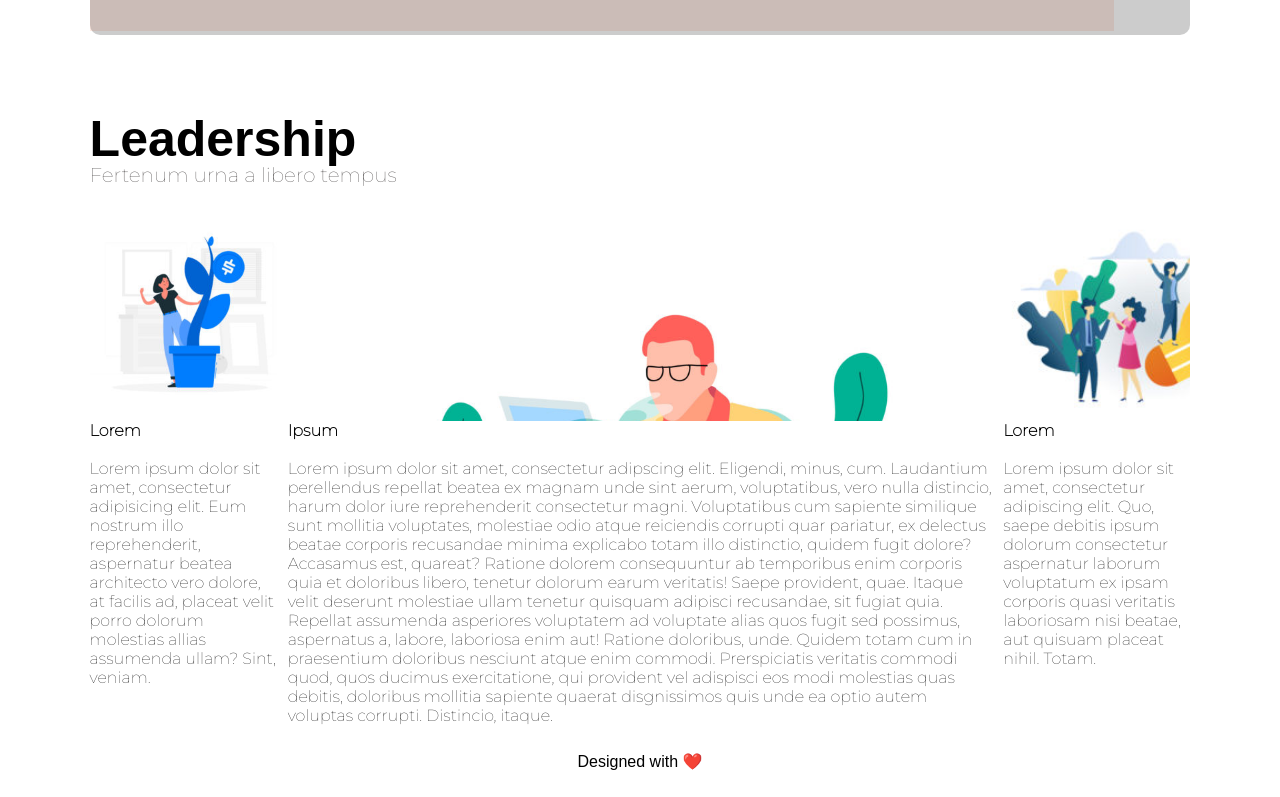
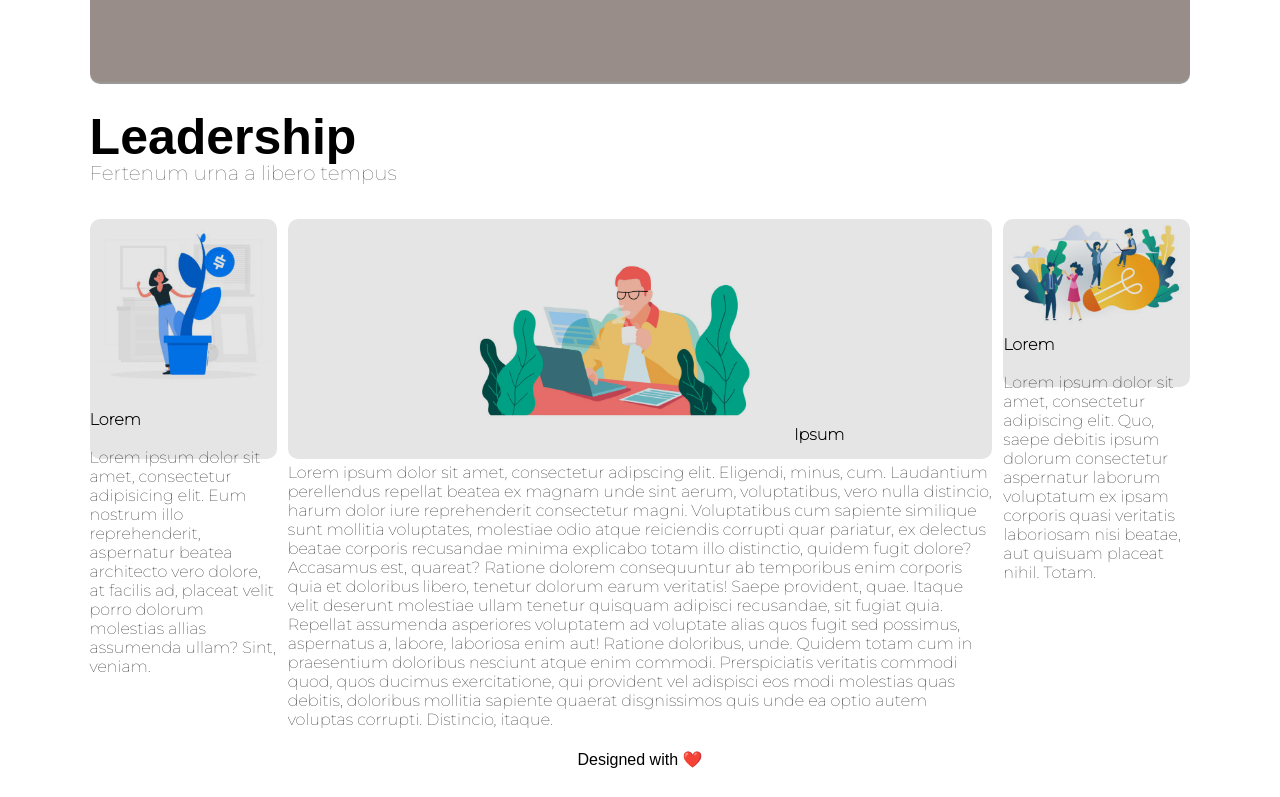
Before and after one commit to GianniPio/htmlcss-wp, a plain HTML site: page index.html in a window 1280 px wide. Shown: the part 834-1631 px from the top of the page. Drawn offline with Linux system fonts and the light colour scheme.

Commit message:
aggiornamento

```diff
--- a/css/style.css
+++ b/css/style.css
@@ -42,8 +42,7 @@ header{
 /* tag main */
 
 .sopra{
-    height: auto;
-    padding-bottom: 20px ;
+    width: auto;
 }
 
 li{
@@ -68,22 +67,18 @@ nav{
 
 .overlay{
     position: absolute;
-    background: rgba(0, 0, 0, 0.2);
-    height: 100%;
+    background: rgba(0, 0, 0, 0.4);
+    height: 99.7%;
     width: 100%;
     border-radius: 10px;
-}
-
-#banner > img{
-    object-fit: cover;
 }
 
 .text_banner{
     width: 40%;
     height: auto;
     color: white;
-    left:50px;
-    top: 70%;
+    left: 10%;
+    bottom: 20%;
     position: absolute;
 }
 
@@ -100,7 +95,6 @@ nav{
 .title{
     height: 100px;
     margin-bottom: 1%;
-    margin-top: 5%;
 }
 
 .title > h1{
@@ -123,6 +117,21 @@ aside{
     height: 400px;
     width: 17%;
     float: left;
+    position: relative;
+}
+
+img{
+    object-fit: contain;
+    border-radius: 10px;
+    width: 100%;
+}
+
+.sinistra > .overlay{
+    position: absolute;
+    background: rgba(0, 0, 0, 0.1);
+    height: 60%;
+    width: 100%;
+    border-radius: 10px;
 }
 
 .center{
@@ -130,28 +139,31 @@ aside{
     width: 64%;
     float: left;
     margin: 0 1%;
-
+    position: relative;
 }
 
-.centratura{
-    height: 50%;
+.center > .overlay{
+    position: absolute;
+    background: rgba(0, 0, 0, 0.1);
+    height: 60%;
     width: 100%;
-    background-size: cover;
-    background-repeat: no-repeat;
     border-radius: 10px;
 }
 
-.sinistra > .centratura{
-    background-image: url(../img/img-1.jpg);
-
+.img_centro{
+    width: 50%;
+    height: auto;
+    text-align: center;
+    margin-left: 150px;
+    margin-bottom: 5px;
 }
 
-.center > .centratura{
-    background-image: url(../img/banner-2.jpg);
-}
-
-.destra > .centratura{
-    background-image: url(../img/img-3.jpg);
+.destra > .overlay{
+    position: absolute;
+    background: rgba(0, 0, 0, 0.1);
+    height: 42%;
+    width: 100%;
+    border-radius: 10px;
 }
 
 /* tag footer */
--- a/index.html
+++ b/index.html
@@ -51,7 +51,6 @@
                                 Lorem ipsum dolor sit amet, consectetur adepiscing elit. Ut viverra nils rutrum, pretium lectus nec, sagittis dolor. Phasellus eleifend efficitur...
                             </span>
                         </div>
-
                 </div>
                 <!-- /Banner -->
             </section>
@@ -75,18 +74,17 @@
 
                 <!-- Sinistra -->
                 <aside class="sinistra">
-                    <div class="centratura">
-                    </div>
+                    <div class="overlay"></div>
+                        <img class="img_sinistra" src="img/img-1.jpg" alt="immagine_sinistra">
                         <strong>Lorem</strong><br><br>
                         Lorem ipsum dolor sit amet, consectetur adipisicing elit. Eum nostrum illo reprehenderit, aspernatur beatea architecto vero dolore, at facilis ad, placeat velit porro dolorum molestias allias assumenda ullam? Sint, veniam.
-
                 </aside>
                 <!-- /Sinistra -->
 
                 <!-- Centro -->
                 <article class="center">
-                    <div class="centratura">
-                    </div>
+                    <div class="overlay"></div>
+                    <img class="img_centro" src="img/banner-2.jpg" alt="immagine_centrale">
                     <span>
                         <strong>Ipsum</strong><br><br>
                         Lorem ipsum dolor sit amet, consectetur adipscing elit. Eligendi, minus, cum. Laudantium perellendus repellat beatea ex magnam unde sint aerum, voluptatibus, vero nulla distincio, harum dolor iure reprehenderit consectetur magni. Voluptatibus cum sapiente similique sunt mollitia voluptates, molestiae odio atque reiciendis corrupti quar pariatur, ex delectus beatae corporis recusandae minima explicabo totam illo distinctio, quidem fugit dolore? Accasamus est, quareat? Ratione dolorem consequuntur ab temporibus enim corporis quia et doloribus libero, tenetur  dolorum earum veritatis! Saepe provident, quae. Itaque velit deserunt molestiae ullam tenetur quisquam adipisci recusandae, sit fugiat quia. Repellat assumenda asperiores voluptatem ad voluptate alias quos fugit sed possimus, aspernatus a, labore, laboriosa enim aut! Ratione doloribus, unde. Quidem totam cum in praesentium doloribus nesciunt atque enim commodi. Prerspiciatis veritatis commodi quod, quos ducimus exercitatione, qui provident vel adispisci eos modi molestias quas debitis, doloribus mollitia sapiente quaerat disgnissimos quis unde ea optio autem voluptas corrupti. Distincio, itaque.
@@ -96,11 +94,10 @@
 
                 <!-- Destra -->
                 <aside class="destra">
-                    <div class="centratura">
-                    </div>
+                    <div class="overlay"></div>
+                        <img src="img/img-3.jpg" alt="immagine_destra">
                         <strong>Lorem</strong><br><br>
                         Lorem ipsum dolor sit amet, consectetur adipiscing elit. Quo, saepe debitis ipsum dolorum consectetur aspernatur laborum voluptatum ex ipsam corporis quasi veritatis laboriosam nisi beatae, aut quisuam placeat nihil. Totam.
-
                 </aside>
                 <!-- /Destra -->
 
```
